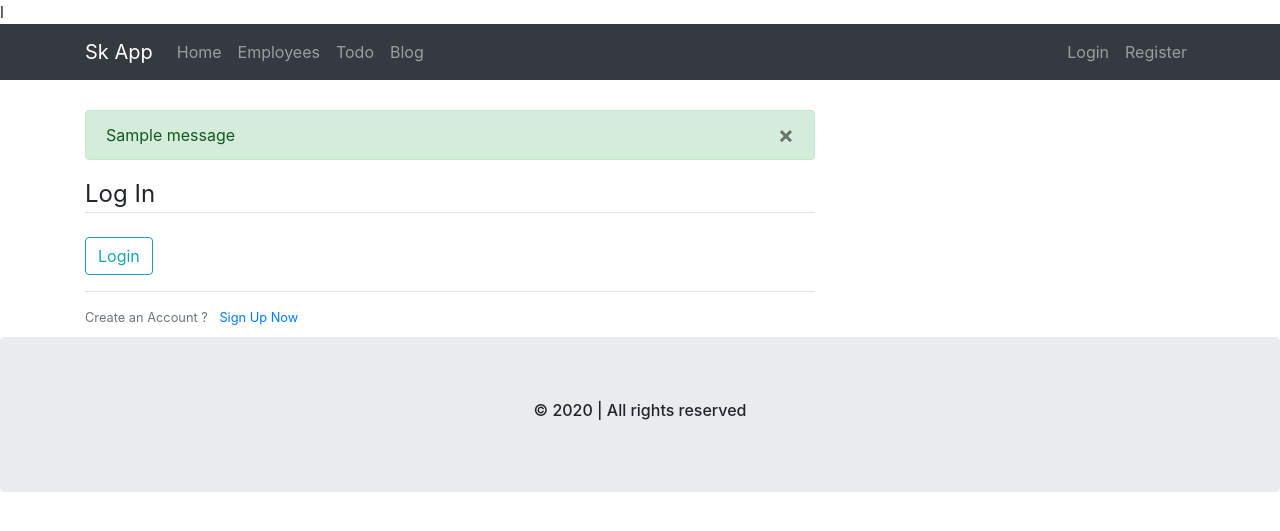
After one commit to sikander27/Django-tutorials, a Django app: template pease/templates/employee/login.html in a window 1280 px wide. The commit adds this page. Shown: the top 531 px of the page. Run offline with Django 3.2, Linux system fonts and the light colour scheme; the template is opened without the code that fills it, so the values that code supplies are empty; tables that the repository leaves empty hold one stand-in row (values such as "Sample post"); one stand-in notice (Sample message) is shown; some libraries are stand-ins or nearby versions.

Commit message:
login and logout

```diff
--- a/myDjango/settings.py
+++ b/myDjango/settings.py
@@ -33,6 +33,7 @@ ALLOWED_HOSTS = []
 INSTALLED_APPS = [
     #apps
     'pease.apps.PeaseConfig',
+    'crispy_forms',
     #########
     'django.contrib.admin',
     'django.contrib.auth',
@@ -124,3 +125,8 @@ USE_TZ = True
 # https://docs.djangoproject.com/en/3.0/howto/static-files/
 
 STATIC_URL = '/static/'
+
+CRISPY_TEMPLATE_PACK = 'bootstrap4'
+
+LOGIN_REDIRECT_URL ='show'
+LOGIN_URL = 'login'
--- /dev/null
+++ b/pease/static/css/employee/style.css
@@ -0,0 +1,13 @@
+.fakeimg {
+  height: 200px;
+  background: #aaa;
+};
+a:link, a:visited {
+    color: white;
+    text-align: center;
+    text-decoration: none;
+    display: inline-block;
+  };
+ a:active, a:hover {
+   padding: 3px;
+  };
--- a/pease/templates/base/base.html
+++ b/pease/templates/base/base.html
@@ -2,10 +2,19 @@
      <title>{% block title %}sikander {% endblock %}</title>
      {% block style_tag %}
      <style>
-      .fakeimg {
-          height: 200px;
-          background: #aaa;
-        }
+     .fakeimg {
+  height: 200px;
+  background: #aaa;
+};
+a:link, a:visited {
+    color: white;
+    text-align: center;
+    text-decoration: none;
+    display: inline-block;
+  };
+ a:active, a:hover {
+   padding: 3px;
+  };
       </style>
     {% endblock %}
     </head>
@@ -17,6 +26,14 @@
 
 
           <div class="col-sm-8">
+            {% if messages %}
+              {% for message in messages %}
+                <div class="alert alert-{{ message.tags }}">
+                  <a href="#" class="close" data-dismiss="alert" aria-label="close">&times;</a>
+                  {{ message }}
+                </div>
+              {% endfor %}
+            {% endif %}
             {% block content %}
             <h2>TITLE HEADING</h2>
             <h5>Title description, Dec 7, 2017</h5>
--- a/pease/templates/base/header.html
+++ b/pease/templates/base/header.html
@@ -8,3 +8,5 @@
 
     <!-- Bootstrap CSS -->
     <link rel="stylesheet" href="https://stackpath.bootstrapcdn.com/bootstrap/4.5.0/css/bootstrap.min.css" integrity="sha384-9aIt2nRpC12Uk9gS9baDl411NQApFmC26EwAOH8WgZl5MYYxFfc+NcPb1dKGj7Sk" crossorigin="anonymous">
+
+    <link rel="stylesheet" type="text/css" href="{% static 'employee/style.css' %}">
--- a/pease/templates/base/navbar.html
+++ b/pease/templates/base/navbar.html
@@ -1,16 +1,18 @@
+
 <nav class="navbar navbar-expand-sm bg-dark navbar-dark">
-    <a class="navbar-brand" href="#">Sk App</a>
+  <div class="container">
+        <a class="navbar-brand" href="#">Sk App</a>
     <button class="navbar-toggler" type="button" data-toggle="collapse" data-target="#collapsibleNavbar">
       <span class="navbar-toggler-icon"></span>
     </button>
     <div class="collapse navbar-collapse" id="collapsibleNavbar">
 
-      <ul class="navbar-nav">
+      <ul class="navbar-nav mr-auto">
         <li class="nav-item">
           <a class="nav-link" href="#">Home</a>
         </li>
         <li class="nav-item">
-          <a class="nav-link" href="/employee/show">Employees</a>
+          <a class="nav-link" href="{% url 'show' %}">Employees</a>
         </li>
         <li class="nav-item">
           <a class="nav-link" href="#">Todo</a>
@@ -20,5 +22,16 @@
         </li>
       </ul>
 
+      <div class="navbar-nav">
+        {% if user.is_authenticated %}
+        <a class="nav-item nav-link" href="{% url 'profile' %}">Profile</a>
+        <a class="nav-item nav-link" href="{% url 'logout' %}">Log  Out</a>
+        {% else %}
+        <a class="nav-item nav-link" href="{% url 'login' %}">Login</a>
+        <a class="nav-item nav-link" href="{% url 'register' %}">Register</a>
+        {% endif %}
+      </div>
+    </div>
+
     </div>
   </nav>
--- /dev/null
+++ b/pease/templates/employee/login.html
@@ -0,0 +1,22 @@
+l{% extends 'base/base.html' %}
+{% load crispy_forms_tags %}
+{% block title %}Register Page {% endblock %}
+{% block content %}
+    <div class="content-section">
+        <form method="POST">
+            {% csrf_token %}
+            <fieldset class="from-group">
+                <legend class="border-bottom mb-4">Log In</legend>
+                {{ form|crispy }}
+            </fieldset>
+            <div class="form-group">
+                <button class="btn btn-outline-info" type="submit">Login</button>
+            </div>
+        </form>
+    </div>
+    <div class="border-top pt-3">
+        <small class="text-muted">
+            Create an Account ? <a class="ml-2" href="{% url 'register' %}">Sign Up Now</a>
+        </small>
+    </div>
+{% endblock %}
--- /dev/null
+++ b/pease/templates/employee/profile.html
@@ -0,0 +1,6 @@
+l{% extends 'base/base.html' %}
+{% load crispy_forms_tags %}
+{% block title %}Register Page {% endblock %}
+{% block content %}
+   <h1>{{ user.username }}</h1>
+{% endblock %}
```
Also changed, not shown: pease/forms.py (+10 -0 lines), pease/static/css/style.css (deleted, +0 -14 lines), pease/templates/employee/logout.html (added, +13 -0 lines), pease/templates/employee/register.html (added, +22 -0 lines), pease/templates/employee/show.html (+0 -14 lines), pease/urls.py (+11 -6 lines), pease/views.py (+32 -2 lines).
